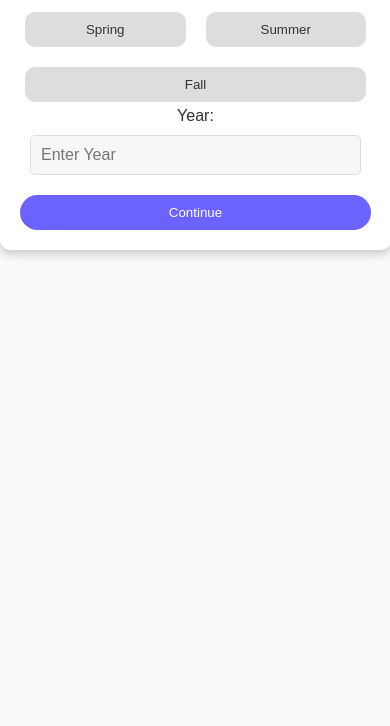
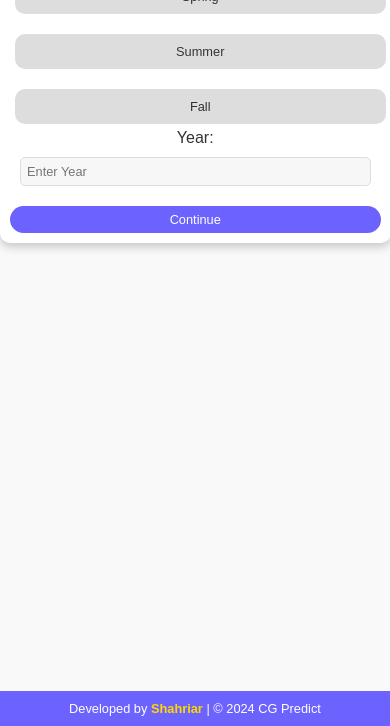
Before and after one commit to shahriarbd10/CG_Predict, a plain HTML site: page index.html in a window 390 px wide. Shown: the part 118-844 px from the top of the page. Drawn offline with Linux system fonts and the light colour scheme.

Commit message:
Add CG Predict project files v2

```diff
--- a/index.html
+++ b/index.html
@@ -53,6 +53,10 @@
         </table>
         <h3 id="totalCGPA"></h3>
     </div>
+    <!-- Footer Section -->
+    <footer class="footer">
+        <p>Developed by <strong>Shahriar</strong> | © 2024 CG Predict</p>
+    </footer>
 
     <script src="script.js"></script>
 </body>
--- a/styles.css
+++ b/styles.css
@@ -129,3 +129,102 @@ body.dark-mode {
     0% { opacity: 0; transform: translateY(20px); }
     100% { opacity: 1; transform: translateY(0); }
 }
+
+/* Footer Styles */
+.footer {
+    width: 100%;
+    text-align: center;
+    padding: 10px 0;
+    background-color: var(--button-bg); /* Matches theme */
+    color: white;
+    font-size: 0.9em;
+    position: fixed;
+    bottom: 0;
+    left: 0;
+}
+
+.footer p {
+    margin: 0;
+}
+
+.footer strong {
+    color: #FFD700; /* Adds a gold highlight to 'Shahriar' */
+}
+
+/* Responsive Design for Modern Devices */
+
+/* For screens less than 768px (Tablets and Phones) */
+@media screen and (max-width: 768px) {
+    .container {
+        width: 95%;
+        padding: 15px;
+        margin: 10px auto;
+    }
+
+    button {
+        padding: 8px 12px;
+        font-size: 0.9em;
+    }
+
+    input {
+        font-size: 0.9em;
+        padding: 8px;
+    }
+
+    h1 {
+        font-size: 1.5em;
+    }
+
+    .semester-options button {
+        flex: 1 0 45%; /* Two buttons per row */
+    }
+
+    table {
+        font-size: 0.8em;
+    }
+
+    th, td {
+        padding: 8px;
+    }
+}
+
+/* For screens less than 480px (Small Phones) */
+@media screen and (max-width: 480px) {
+    .container {
+        padding: 10px;
+    }
+
+    button {
+        font-size: 0.8em;
+        padding: 6px 10px;
+    }
+
+    input {
+        font-size: 0.8em;
+        padding: 6px;
+    }
+
+    h1 {
+        font-size: 1.3em;
+    }
+
+    .semester-options {
+        flex-direction: column; /* Stack buttons vertically */
+    }
+
+    .semester-options button {
+        flex: 1 0 100%;
+    }
+
+    table {
+        font-size: 0.7em;
+    }
+
+    th, td {
+        padding: 6px;
+    }
+
+    .footer {
+        font-size: 0.8em;
+    }
+}
```
